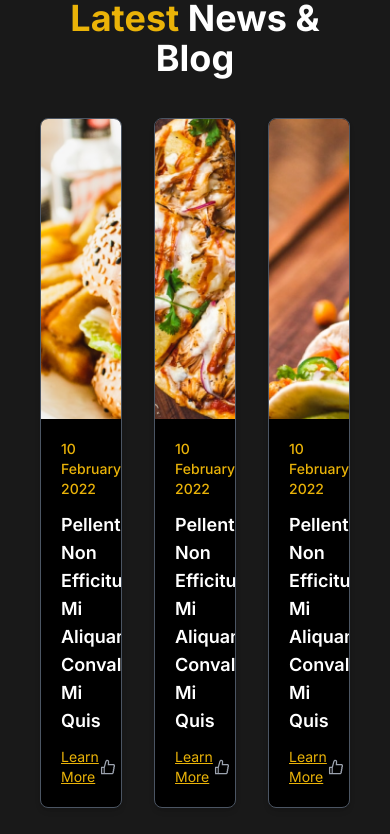
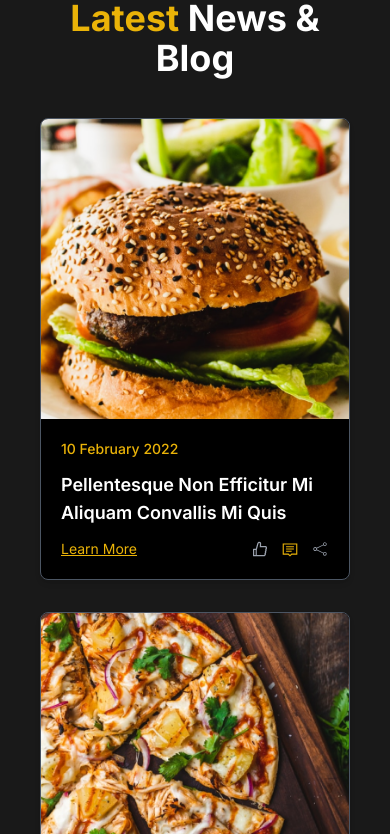
Before and after one commit to akhtarhameed521/coffeeShop, a Next.js app: page / in a window 390 px wide. Shown: the part 9030-9864 px from the top of the page. Built offline with nearby package versions, Linux system fonts and the light colour scheme.

Commit message:
fixed responsive issues

```diff
--- a/src/app/page.js
+++ b/src/app/page.js
@@ -250,7 +250,7 @@ export default function Home() {
           <span className="text-yellow-500">Latest</span> News & Blog
         </h2>
       </div>
-      <div className="flex gap-8 justify-center">
+      <div className="flex flex-col lg:flex-row items-center gap-8 justify-center">
         {Array(3)
           .fill(0)
           .map((_, index) => (
@@ -259,7 +259,7 @@ export default function Home() {
               className="bg-black border border-gray-600 rounded-lg overflow-hidden shadow-md"
             >
               {/* Image Section */}
-              <div className="relative h-[300px] w-[400px]">
+              <div className="relative h-[300px] w-full  lg:w-[400px]">
                 <Image
                   src={`/blog${index + 1}.png`} // Use images like blog1.png, blog2.png, blog3.png
                   alt={`blog${index + 1}`}
```
